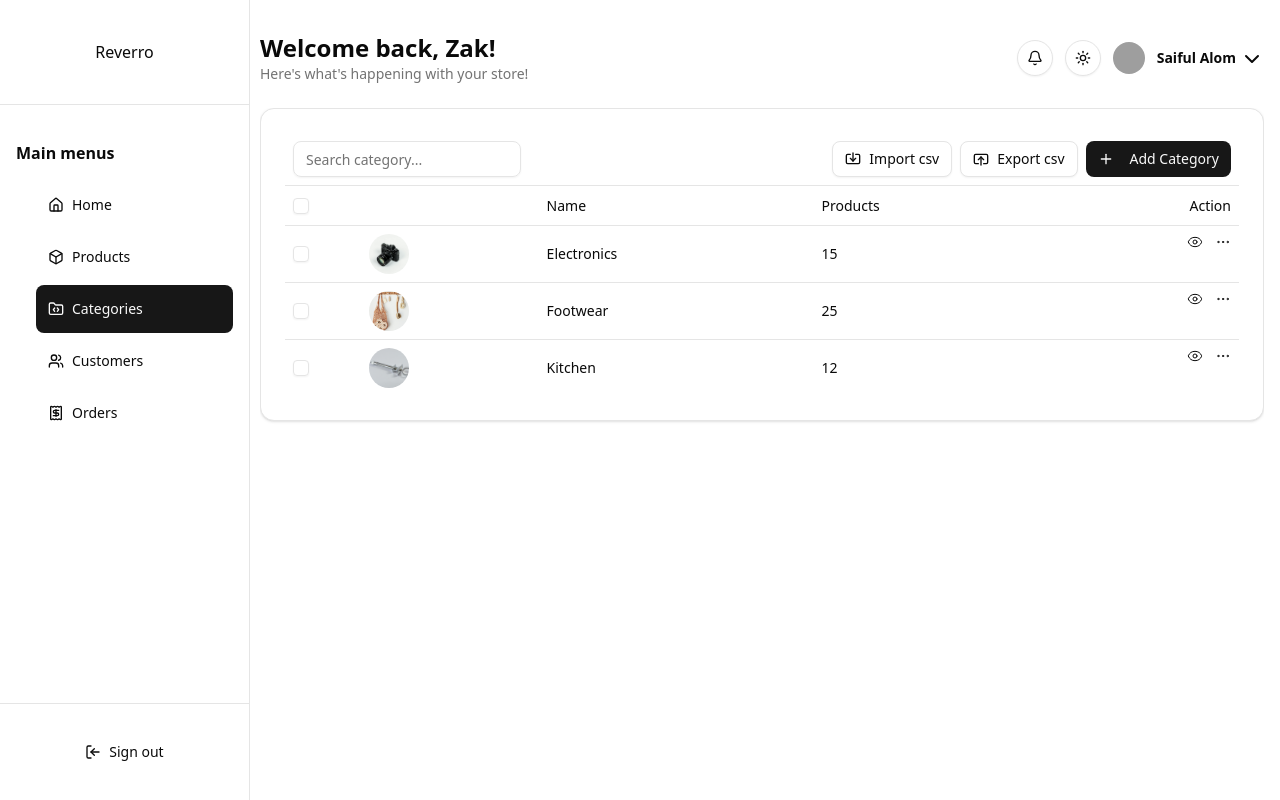
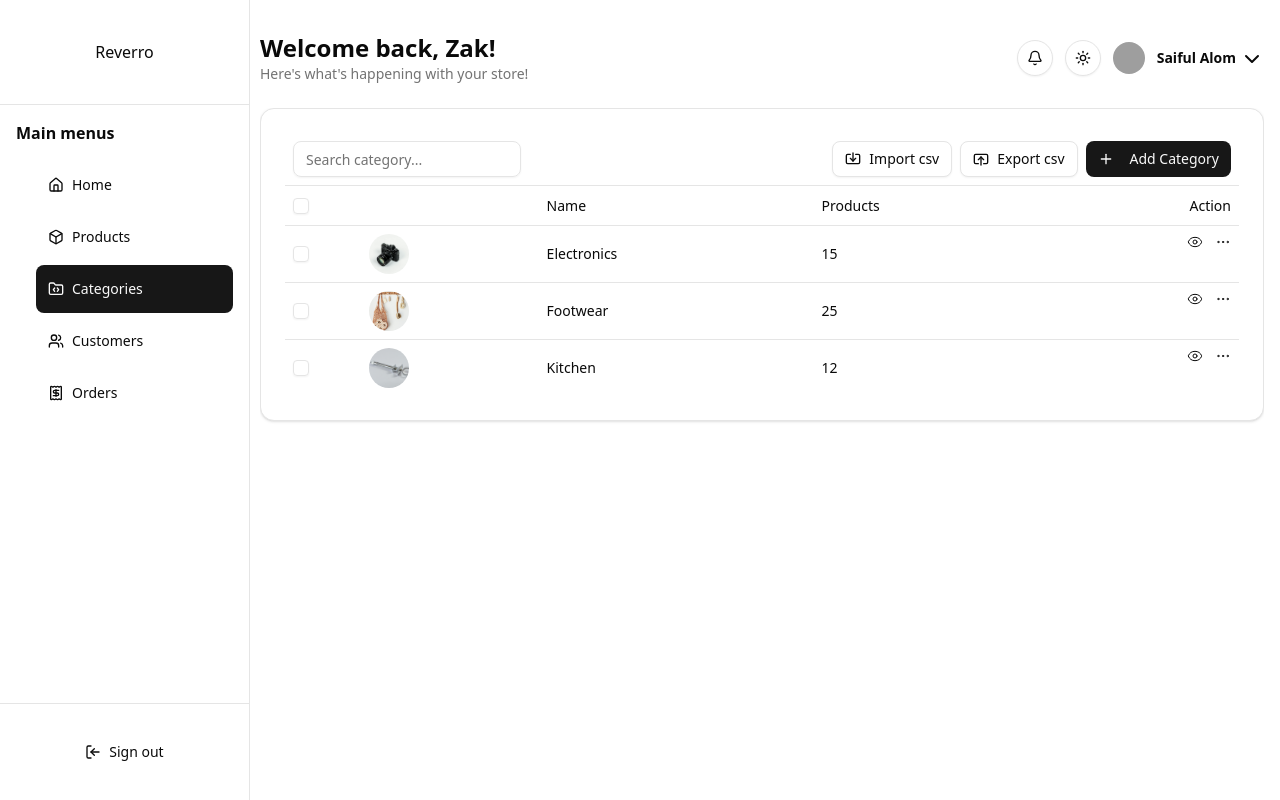
Before and after one commit to iamsaifulalom/e-commerce-frontend, a Next.js app: page /admin/categories in a window 1280 px wide. Built offline with nearby package versions, Linux system fonts and the light colour scheme; grey boxes are pictures that could not be loaded.

Commit message:
feat(side-bar): side bar extra top margin removed

```diff
--- a/components/pages/admin/layouts/SideBar.tsx
+++ b/components/pages/admin/layouts/SideBar.tsx
@@ -47,7 +47,7 @@ type SidebarSectionProps = {
 
 const SidebarSection: FC<SidebarSectionProps> = ({ sectionTitle, options, pathname }) => (
   <div className="flex flex-col gap-4">
-    {sectionTitle && <div className="mt-5 font-semibold">{sectionTitle}</div>}
+    {sectionTitle && <div className="font-semibold">{sectionTitle}</div>}
     <div className="ml-5 flex gap-1 flex-col">
       {options.map((menuItem) => (
         <SidebarMenuItem
```
